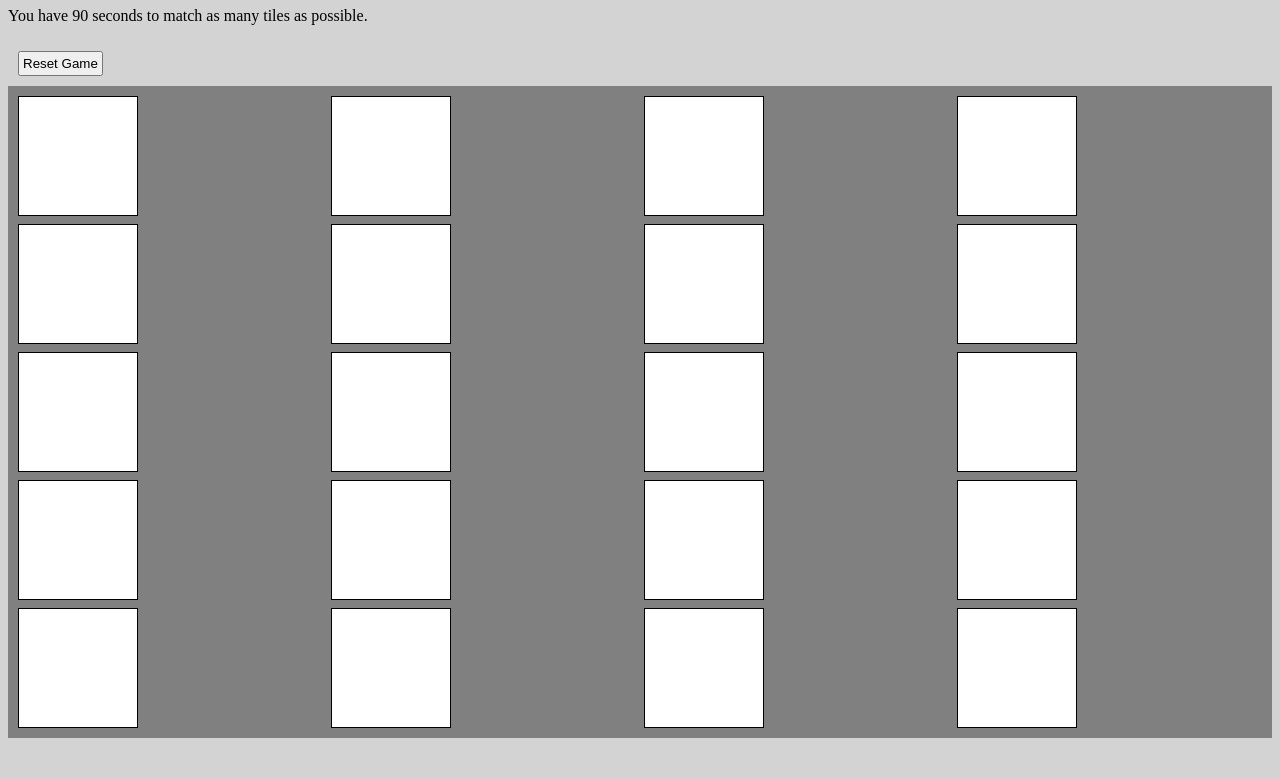
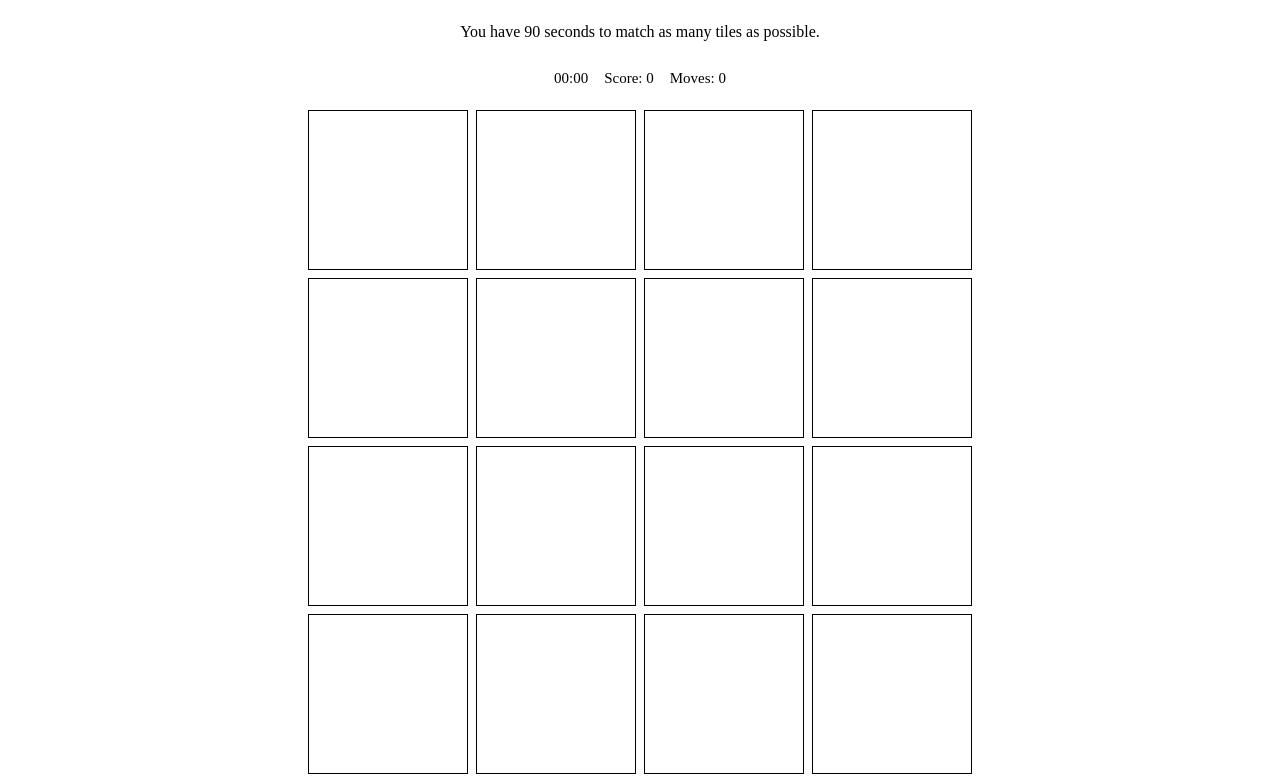
Before and after one commit to sierrabardot/concentration, a plain HTML site: page index.html in a window 1280 px wide. Shown: the part 73-852 px from the top of the page. Before the commit the page ends 819 px from the top, so only its background shows below. Drawn offline with Linux system fonts and the light colour scheme.

Commit message:
Update styles

```diff
--- a/JS/main.js
+++ b/JS/main.js
@@ -27,12 +27,13 @@ squaresEl.forEach((squareEl) => {
 });
 
 /*---------- Functions ----------*/
+function startTimer() {}
+
 function boardClickHandler(squareEl) {
     // Check if game has already been started and if not, start timer
     if (!inPlay) {
         inPlay = true;
-        // TODO: timer function
-        // startTimer();
+        startTimer();
     }
 
     // If all squares have been matched, end game
--- a/index.html
+++ b/index.html
@@ -13,14 +13,13 @@
     <header>
         <h1>Concentration</h1>
         <p>You have 90 seconds to match as many tiles as possible.</p>
-    <button class="reset-game">Reset Game</button>
     </header>
 
     <main class="game-content">
         <div class="message">
-            <div class="timer"></div>
-            <div class="score"></div>
-            <div class="moves"></div>
+            <div class="timer">00:00</div>
+            <div class="score">Score: 0</div>
+            <div class="moves">Moves: 0</div>
         </div>
         <div class="board">
             <div class="square-0"></div>
@@ -44,6 +43,7 @@
             <div class="square-18"></div>
             <div class="square-19"></div>
         </div>
+            <button class="reset-game">Reset Game</button>
     </main>
 </body>
 
--- a/styles.css
+++ b/styles.css
@@ -3,15 +3,43 @@
 }
 
 body {
-    background-color: lightgrey;
+    text-align: center;
+    max-width: 960px;
+    margin: 0 auto;
+}
+
+header {
+    display: flex;
+    flex-direction: column;
+}
+
+h1,
+p {
+    display: flex;
+    justify-content: center;
+}
+
+button {
+    display: flex;
+    justify-content: center;
+    width: fit-content;
 }
 
 main {
-    background-color: grey;
+    display: flex;
+    align-items: center;
+    flex-direction: column;
 }
 
 .message {
-    font-size: 30px;
+    display: flex;
+    justify-content: space-around;
+    padding: 5px 20px 5px 20px;
+    font-size: 15px;
+}
+
+.message > div {
+    padding: 1vmin;
 }
 
 .board {
@@ -27,12 +55,13 @@ main {
     background-color: white;
     background-size: cover;
     background-position: center;
-    width: 15vmin;
-    height: 15vmin;
+    width: 20vmin;
+    height: 20vmin;
+    padding: 5px;
 }
 
 button:hover,
-div > div:hover {
+.board > div:hover {
     cursor: pointer;
 }
 
```
